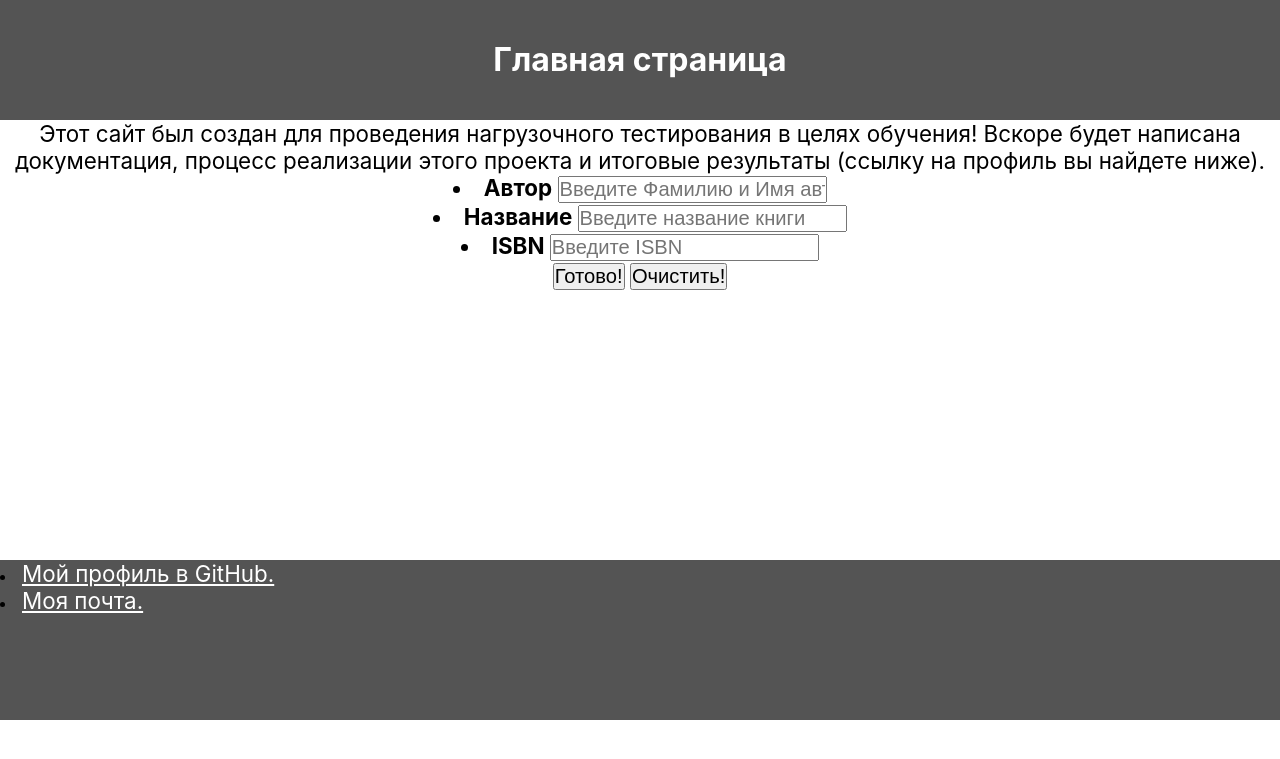
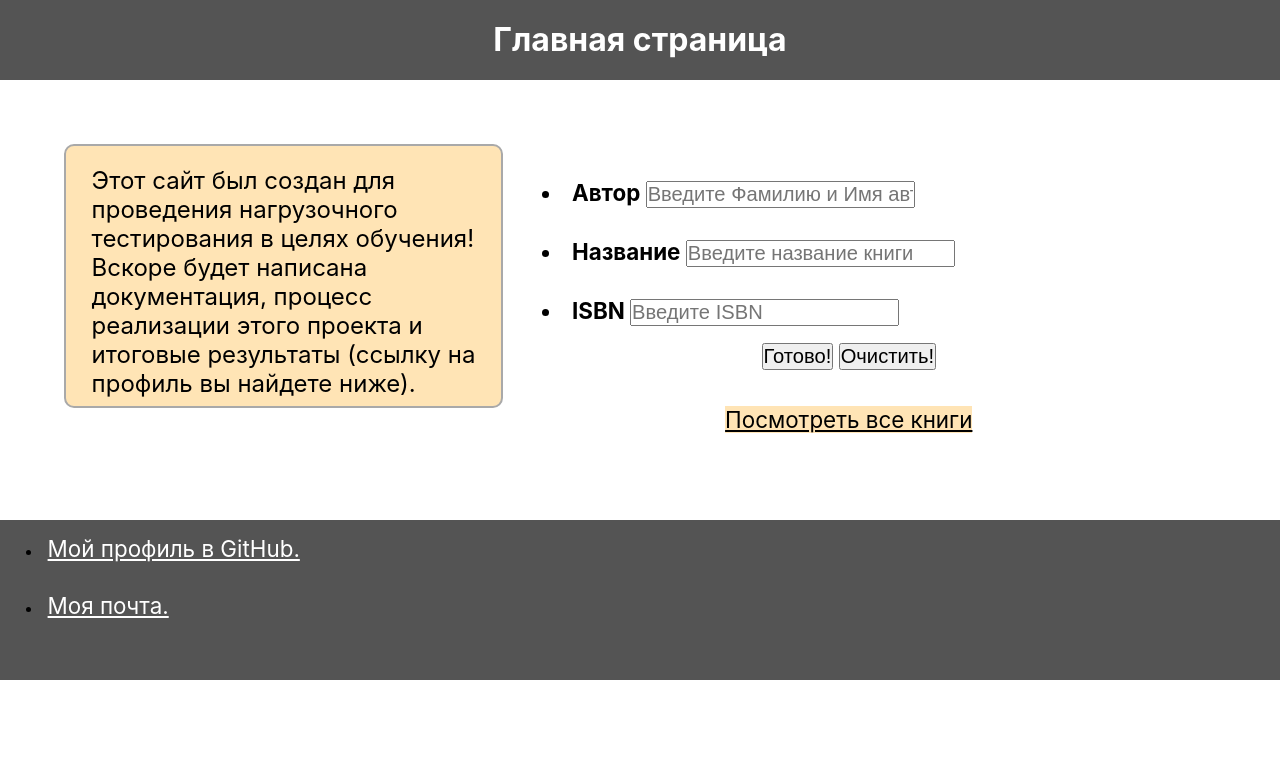
Before and after one commit to Ulukbek-Toichuev/FlaskProject, a Flask app: page / in a window 1280 px wide. Shown: the top 759 px of the page. Run offline with Flask 2, Linux system fonts and the light colour scheme.

Commit message:
Изменения коснулись все файлы. Начинаю бета тестирование!

```diff
--- a/main.py
+++ b/main.py
@@ -11,16 +11,30 @@ class Book(db.Model):
     id = db.Column(db.Integer, primary_key=True)
     author = db.Column(db.String(80), nullable=False)
     title = db.Column(db.String(80), nullable=False)
-    isbn = db.Column(db.String(13), nullable=False)
+    isbn = db.Column(db.String(17), nullable=False)
 
     def __repr__(self):
         return f"<Book {self.id}>"
 
 
-@app.route('/Res')
+@app.route('/result')
 def result():
     books = Book.query.all()
+
     return render_template('result.html', books=books)
+
+@app.route('/delete/<int:id>/')
+def delete(id):
+    task_to_delete = Book.query.get_or_404(id)
+
+    try:
+        db.session.delete(task_to_delete)
+        db.session.commit()
+        return redirect('/result')
+    except:
+        return 'Error!'
+
+
 
 
 @app.route('/', methods=['POST', 'GET'])
@@ -34,7 +48,7 @@ def index():
         try:
             db.session.add(book)
             db.session.commit()
-            return redirect('/')
+            return redirect('result')
 
         except:
             return "Error!"
--- a/static/main.css
+++ b/static/main.css
@@ -11,9 +11,9 @@
 
 .div_header{
     background-color: #545454;
-    height: 15vh;
+    height: 10vh;
     text-align: center;
-    line-height: 15vh;
+    line-height: 10vh;
 }
 h1, a{
     color:white;
@@ -22,6 +22,16 @@ h1, a{
 .div_footer{
     background-color: #545454;
     height: 20vh;
+}
+
+
+#a_link{
+    color: black;
+    background:moccasin;
+}
+#a_link:hover{
+    color:orangered;
+    text-decoration: underline;
 }
 
 a:hover{
@@ -44,3 +54,40 @@ form{
 body{
     font-family:-apple-system, BlinkMacSystemFont, 'Segoe UI', Roboto, Oxygen, Ubuntu, Cantarell, 'Open Sans', 'Helvetica Neue', sans-serif;
 }
+
+.main_body{
+    height: 50%;
+    margin-top: 5%;
+    width: 50%;
+    padding: 20px 2%;
+    float: left;
+}
+
+.paragraph{
+    height: 50%;
+    margin-top: 5%;
+    width: 30%;
+    margin-left: 5%;
+    padding: 20px 2%;
+    border: 2px solid darkgrey;
+    border-radius: 10px;
+    float: left;
+    background: moccasin;
+
+}
+
+#p_text{
+    color: black;
+    font-size: 24px;
+    text-align: left;
+}
+
+#link_body{
+    margin-top: 4%;
+    padding: 10px 1%;
+}
+
+li{
+    text-align: left;
+    padding: 15px 2%;
+}
--- a/templates/main.html
+++ b/templates/main.html
@@ -3,9 +3,10 @@
     <head>
         <title>
             Главная страница
+
         </title>
         <meta charset="UTF-8">
-        <link type="text/css" href="{{url_for('static', filename='main.css')}}" rel="stylesheet">
+        <link type="text/css" href="{{url_for('static', filename='main.css', v=1)}}" rel="stylesheet">
     </head>
 
     <body>
@@ -16,36 +17,67 @@
 
         <!--Тело сайта-->
         <div id="div_body" class="div_body">
-            <p>
+
+            <div id="paragraph_aside" class="paragraph">
+                <p id="p_text">
                     Этот сайт был создан для проведения нагрузочного тестирования в целях обучения!
                     Вскоре будет написана документация, процесс реализации этого проекта и итоговые результаты (ссылку на профиль вы найдете ниже).
                 </p>
+            </div>
 
+            <div id="main_body" class="main_body">
                 <form method="post">
                     <li>
+
                         <label id="label_author">Автор</label>
+
                         <input name="author" type="text"
+
                         placeholder="Введите Фамилию и Имя автора"
+
                         maxlength="30">
+
                     </li>
 
+
                     <li>
+
                         <label id="label_title">Название</label>
+
                         <input name="title" type="text"
+
                         placeholder="Введите название книги"
+
                         maxlength="40">
+
                     </li>
 
+
                     <li>
+
                         <label id="label_isbn">ISBN</label>
+
                         <input name="isbn" type="text"
+
                         placeholder="Введите ISBN"
-                maxlength="13">
+
+                        maxlength="17">
+
                     </li>
 
+
                     <input type="submit" value="Готово!">
+
                     <input type="reset" value="Очистить!">
+
                 </form>
+
+                <div id="link_body">
+                    <a href="result" id="a_link"> Посмотреть все книги </a>
+                </div>
+
+            </div>
+
         </div>
 
         <!--Подвал сайта-->
```
Also changed, not shown: static/res.css (+22 -5 lines), templates/result.html (+9 -4 lines), library.db, 1 other file. Lines whose indentation alone changed are shown as unchanged.
